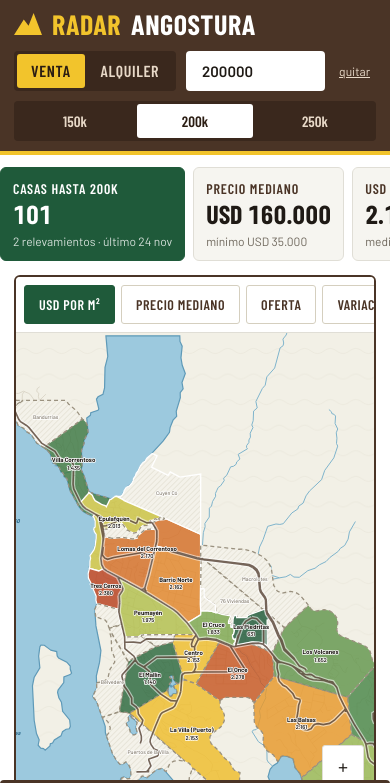
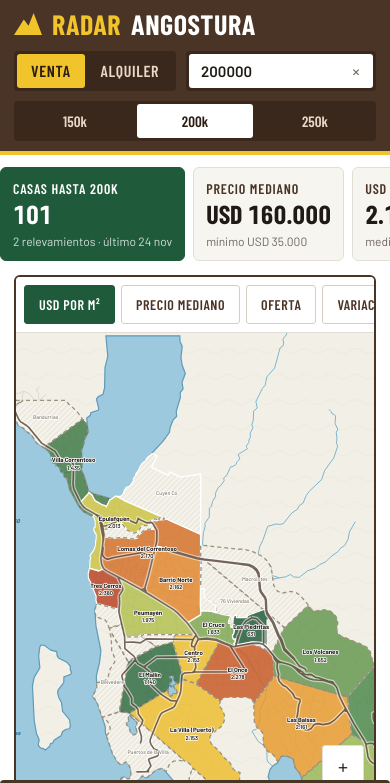
Before and after one commit to DarioBallerini/radar-angostura, a plain HTML site: page index.html in a window 390 px wide. Both pictures are taken after a click on the button "200k". Shown: the top 783 px of the page. Drawn offline with nearby package versions, Linux system fonts and the light colour scheme; a web font is replaced by a local one.

Commit message:
Header: campo de precio alineado y controles de ancho fijo (#3)
* Maquetas de rediseño: tres direcciones visuales (Carta náutica, Bosque de noche, Guardaparque) y mejoras de UX

Co-Authored-By: Claude Opus 5.5 <noreply@anthropic.com>
Claude-Session: https://claude.ai/code/session_01YSnjA1AYtCuaCrrTqhTkAB

* Rediseño Guardaparque: nueva paleta, tipografía e íconos, y mejoras de uso

- Paleta de cartelería de Parques Nacionales (marrón, amarillo, verde bosque sobre blanco) y Barlow / Barlow Condensed en lugar de crema, terracota y Bricolage.
- Mapa con colores y rampa nuevos.
- Topes rápidos (150k/200k/250k en venta, 1M/1,5M/2M en alquiler).
- Cada casa muestra qué parte del tope usa y cuánto sobra.
- Ranking de barrios con barras; barrios sin ubicar al pie.
- Filtros de Casas plegados en el celular; «+ nota» aparece al pasar por la fila.
- Favicon e ícono nuevos. Se sacan las maquetas de mock/.

Co-Authored-By: Claude Opus 5.5 <noreply@anthropic.com>
Claude-Session: https://claude.ai/code/session_01YSnjA1AYtCuaCrrTqhTkAB

* Indicadores de arriba con esquinas redondeadas como el resto

Co-Authored-By: Claude Opus 5.5 <noreply@anthropic.com>
Claude-Session: https://claude.ai/code/session_01YSnjA1AYtCuaCrrTqhTkAB

* Header: campo de precio a la altura del resto y controles que no cambian de ancho

- El campo va dentro de un contenedor oscuro como los demás grupos: el blanco mide 36 px, igual que los botones.
- «quitar» pasa a ser una × dentro del campo, así no empuja a los demás controles al aparecer.
- Los topes rápidos tienen ancho fijo, así no cambian al pasar de venta a alquiler.

Co-Authored-By: Claude Opus 5.5 <noreply@anthropic.com>
Claude-Session: https://claude.ai/code/session_01YSnjA1AYtCuaCrrTqhTkAB

---------

Co-authored-by: Claude <noreply@anthropic.com>

```diff
--- a/index.html
+++ b/index.html
@@ -256,12 +256,14 @@ nav a,.opsw button{font-family:var(--display);text-transform:uppercase;font-size
 nav a:hover,.opsw button:hover{color:#fff}
 nav a[aria-current="page"],.opsw button[aria-pressed="true"]{background:var(--amarillo);color:#2b1d13}
 header :focus-visible{outline-color:var(--amarillo)}
-.pmax input{width:150px;background:#fff;border:0;border-radius:4px;font:600 15px var(--body)}
+.pmax{position:relative;height:42px;padding:3px;background:var(--cartel2);border-radius:4px}
+.pmax input{width:160px;height:36px;padding:0 30px 0 12px;background:#fff;border:0;border-radius:3px;font:600 15px var(--body)}
+.pmax #pClr{position:absolute;right:8px;top:50%;transform:translateY(-50%);width:24px;height:24px;display:grid;place-items:center;border-radius:12px;color:var(--mute);font-size:18px;line-height:1;text-decoration:none}
+.pmax #pClr:hover{background:var(--raise);color:var(--fog)}
 .presets{display:flex;gap:4px;height:42px;background:var(--cartel2);border-radius:4px;padding:3px}
-.presets button{border:0;background:none;color:var(--madera);font:600 15px var(--display);padding:0 11px;border-radius:3px;cursor:pointer}
+.presets button{width:48px;border:0;background:none;color:var(--madera);font:600 15px var(--display);padding:0;border-radius:3px;cursor:pointer}
 .presets button:hover{color:#fff}
 .presets button[aria-pressed="true"]{background:#fff;color:#2b1d13}
-.pmax button{color:var(--madera)}
 .kpi{border:1px solid var(--line);border-radius:6px;background:#f6f5f0}
 .kpi:first-child{background:var(--bosque);border-color:var(--bosque);color:#fff}
 .kpi:first-child small,.kpi:first-child em,.kpi:first-child b{color:#fff}
@@ -306,7 +308,8 @@ th{font-family:var(--display);font-size:14px;color:var(--cartel);background:#f6f
 @media (max-width:720px){
   header{padding:10px 14px 14px}
   .brand h1{font-size:28px}
-  .presets{flex:1 1 100%;order:3;height:40px}.presets button{flex:1}
+  .presets{flex:1 1 100%;order:3;height:40px}.presets button{flex:1;width:auto}
+  .pmax{height:40px}.pmax input{height:34px;width:100%}
   nav{background:var(--cartel);border:0;box-shadow:none}
   nav a{color:var(--madera)}
   nav a[aria-current="page"]{background:var(--amarillo);color:#2b1d13}
@@ -333,7 +336,7 @@ th{font-family:var(--display);font-size:14px;color:var(--cartel);background:#f6f
     <h1>Radar <span>Angostura</span></h1>
   </div>
   <div class="opsw" role="group" aria-label="Operación"><button type="button" data-op="venta" aria-pressed="true">Venta</button><button type="button" data-op="alquiler" aria-pressed="false">Alquiler</button></div>
-  <label class="pmax"><span id="pLbl">Precio máx. (USD)</span><input id="pMax" type="number" min="0" step="10000" inputmode="numeric" placeholder="Sin límite"><button id="pClr" type="button" hidden>quitar</button></label>
+  <label class="pmax"><span id="pLbl">Precio máx. (USD)</span><input id="pMax" type="number" min="0" step="10000" inputmode="numeric" placeholder="Sin límite"><button id="pClr" type="button" aria-label="Quitar el tope" title="Quitar el tope" hidden>×</button></label>
   <div class="presets" id="presets" role="group" aria-label="Topes rápidos"></div>
   <nav aria-label="Secciones">
     <a href="#mapa" data-v="mapa"><svg viewBox="0 0 24 24" fill="none" stroke="currentColor" stroke-width="1.8" stroke-linejoin="round" aria-hidden="true"><path d="M3 6.5 9 4l6 2.5L21 4v13.5L15 20l-6-2.5L3 20z"/><path d="M9 4v13.5M15 6.5V20"/></svg>Mapa</a>
```
